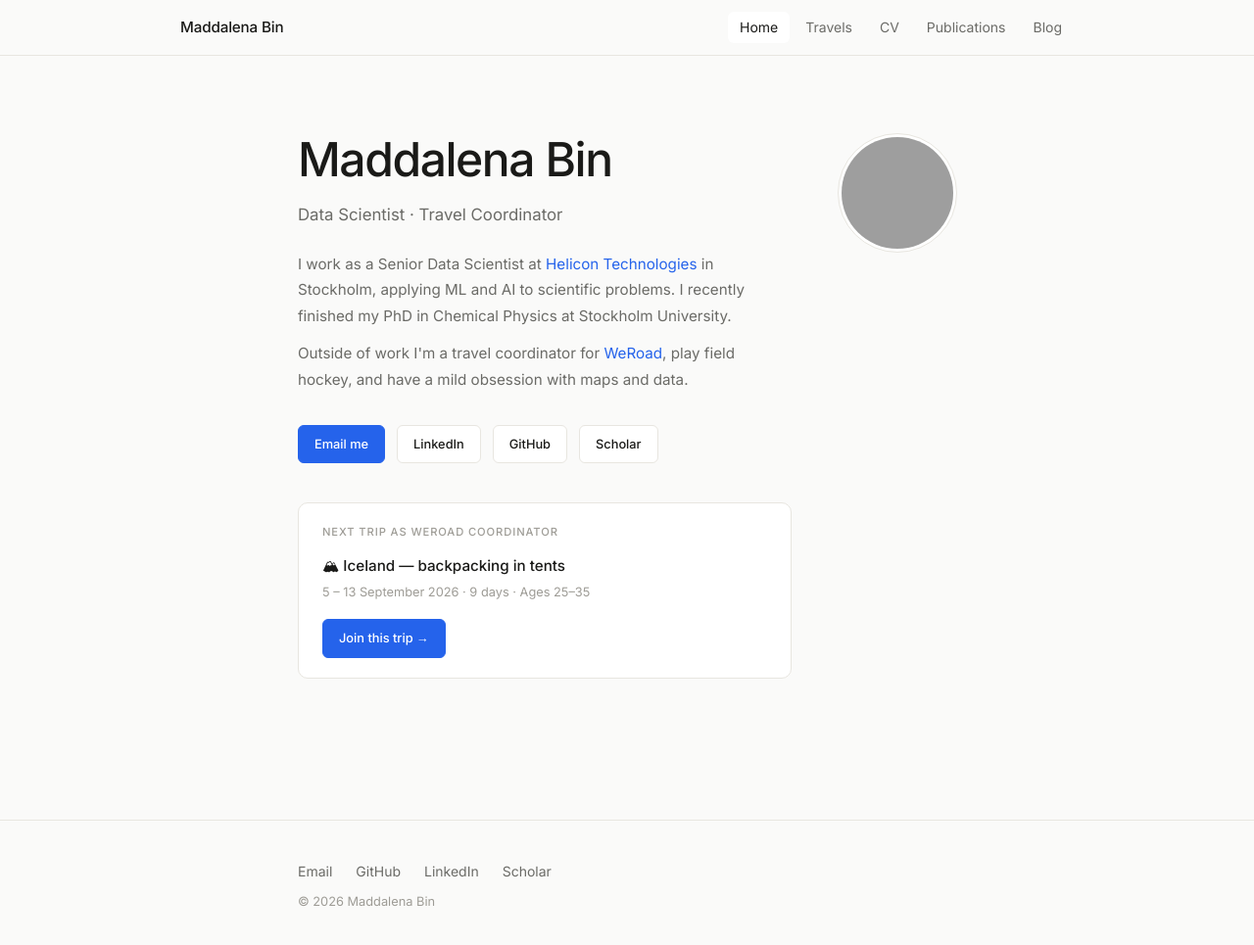
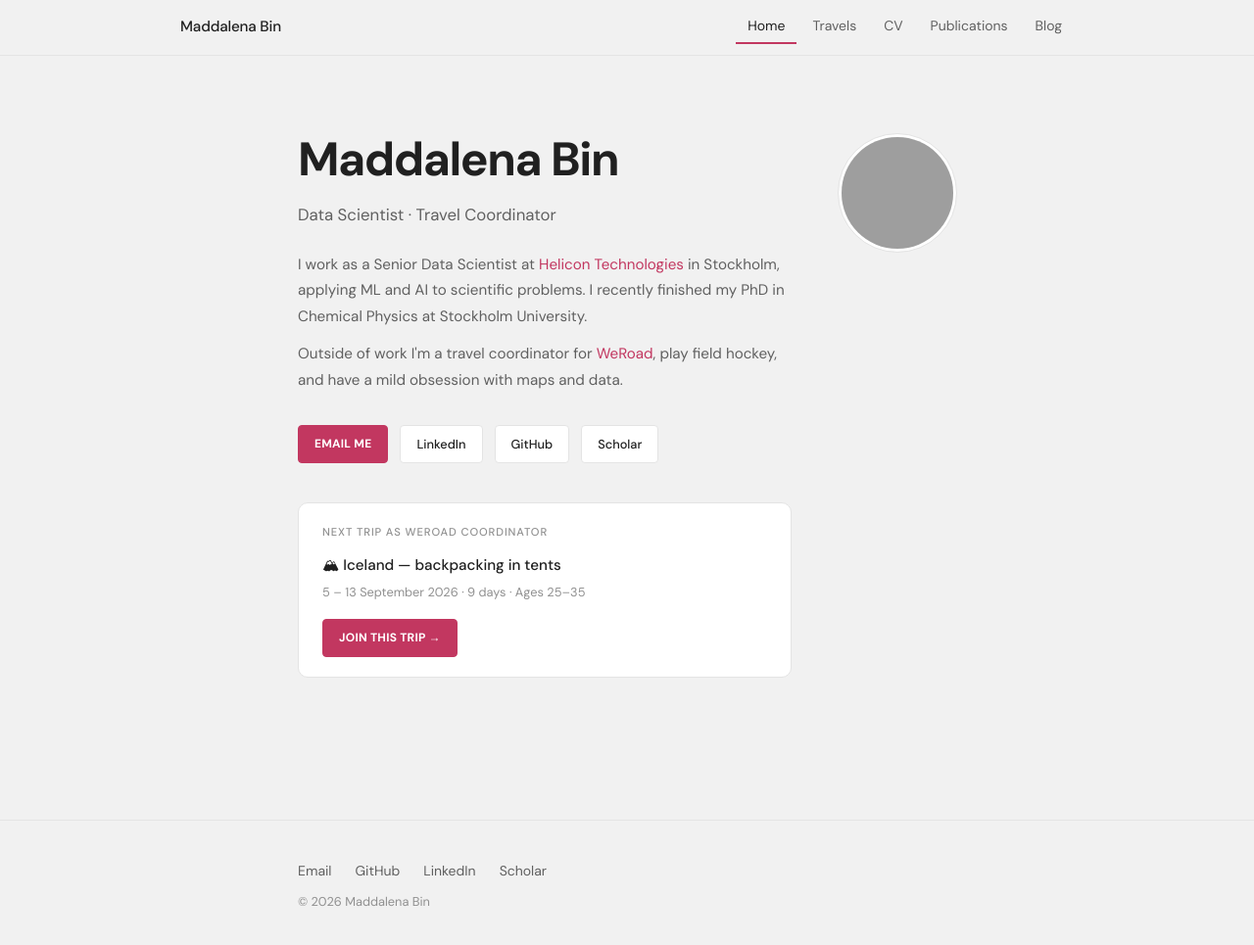
Before and after one commit to maddalenabin/maddalenabin.github.io, a Jekyll site: the page built from index.html, in a window 1280 px wide and 972 px high. Shown: the top 965 px of the window at 98% size. Built offline with Jekyll 4.4.1, drawn with Linux system fonts in a browser that asks for light colours; grey boxes are pictures that could not be loaded.

Commit message:
redesign

```diff
--- a/_data/visited_countries.csv
+++ b/_data/visited_countries.csv
@@ -1,10 +1,10 @@
 iso,country,visited
-...
+AT,Austria, 2
+BE,Belgium, 2
 TH,Thailand,2
 VN,Vietnam,2
 LA,Laos,2
 JP,Japan,2
-SG,Singapore,2
 ID,Indonesia,2
 US,United States,2
 AL,Albania,2
--- a/_layouts/default.html
+++ b/_layouts/default.html
@@ -8,7 +8,7 @@
     <meta name="description" content="{{ page.description | default: site.description }}" />
     <link rel="preconnect" href="https://fonts.googleapis.com" />
     <link rel="preconnect" href="https://fonts.gstatic.com" crossorigin />
-    <link href="https://fonts.googleapis.com/css2?family=Inter:wght@400;500&family=Lora:ital@0;1&display=swap"
+    <link href="https://fonts.googleapis.com/css2?family=DM+Sans:opsz,wght@9..40,400;9..40,500;9..40,700&display=swap"
         rel="stylesheet" />
     <link rel="stylesheet" href="{{ '/assets/css/main.css' | relative_url }}" />
     {% seo %}
--- a/assets/css/main.scss
+++ b/assets/css/main.scss
@@ -26,32 +26,34 @@ a {
 }
 
 /* ── Tokens ── */
+@import url('https://fonts.googleapis.com/css2?family=DM+Sans:wght@400;500;700&display=swap');
+
 :root {
-    --bg: #fafaf9;
+  --bg: #f1f1f1;
   --surface: #ffffff;
-    --border: #e8e6e0;
-    --text-primary: #1a1a18;
-    --text-secondary: #6b6b67;
-    --text-muted: #9e9c96;
-    --accent: #2563eb;
-    --accent-light: #eff6ff;
+  --border: #e4e4e4;
+  --text-primary: #202020;
+  --text-secondary: #606060;
+  --text-muted: #909090;
+  --accent: #c23760;
+  --accent-light: #faf0f3;
   --radius: 10px;
-    --font-sans: 'Inter', system-ui, sans-serif;
-    --font-serif: 'Lora', Georgia, serif;
+  --font-sans: 'DM Sans', 'Helvetica Neue', Arial, sans-serif;
+  --font-serif: 'DM Sans', Arial, sans-serif;
   --max-w: 720px;
   --max-w-wide: 960px;
 }
 
 @media (prefers-color-scheme: dark) {
   :root {
-        --bg: #111110;
-        --surface: #1c1c1a;
-        --border: #2e2e2b;
-        --text-primary: #f0ede8;
-        --text-secondary: #9c9a94;
-        --text-muted: #6b6966;
-        --accent: #60a5fa;
-        --accent-light: #1e2d45;
+    --bg: #202020;
+    --surface: #2a2a2a;
+    --border: #383838;
+    --text-primary: #f1f1f1;
+    --text-secondary: #a0a0a0;
+    --text-muted: #686868;
+    --accent: #e05a7a;
+    --accent-light: #3a1f28;
   }
 }
 
@@ -125,7 +127,9 @@ main {
 .site-nav a:hover,
 .site-nav a.active {
   color: var(--text-primary);
-    background: var(--surface);
+  background: transparent;
+  border-bottom: 2px solid var(--accent);
+  border-radius: 0;
 }
 
 .mobile-menu-btn {
@@ -218,7 +222,7 @@ main {
     font-weight: 500;
     letter-spacing: 0.08em;
     text-transform: uppercase;
-    color: var(--text-muted);
+    color: var(--accent);
     margin-bottom: 2rem;
 }
 
@@ -252,7 +256,7 @@ main {
 
 .hero-name {
     font-size: clamp(2rem, 5vw, 3rem);
-    font-weight: 500;
+    font-weight: 700;
     letter-spacing: -0.03em;
     line-height: 1.1;
     margin-bottom: 1rem;
@@ -290,7 +294,7 @@ main {
     font-size: 0.8rem;
     font-weight: 500;
     padding: 0.5rem 1rem;
-    border-radius: 6px;
+    border-radius: 4px;
     border: 1px solid var(--border);
     background: var(--surface);
     color: var(--text-primary);
@@ -307,6 +311,10 @@ main {
   background: var(--accent);
   border-color: var(--accent);
   color: #fff;
+  font-weight: 700;
+  letter-spacing: 0.02em;
+  text-transform: uppercase;
+  font-size: 0.75rem;
 }
 
 .btn--accent:hover {
```
Lines whose indentation alone changed are shown as unchanged.
